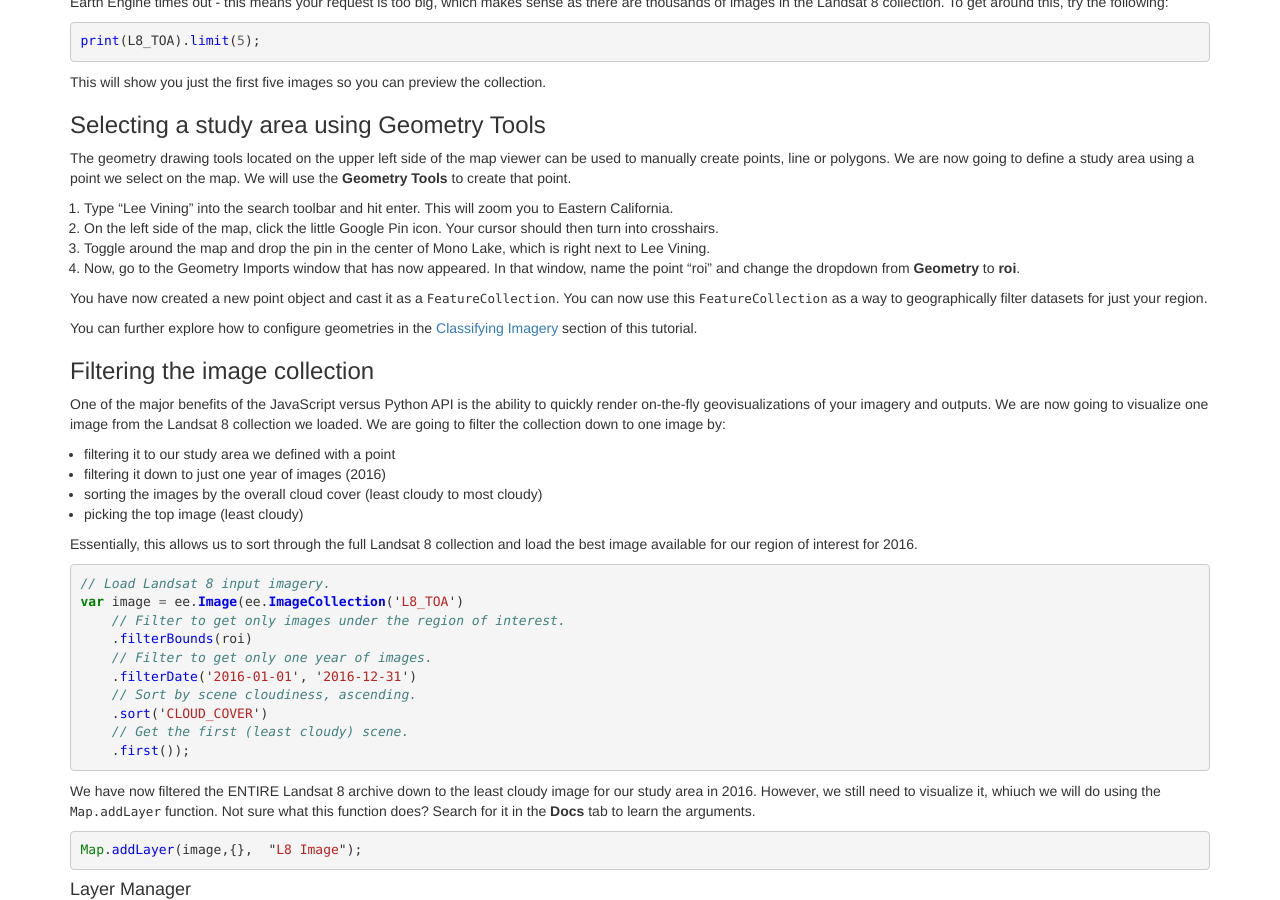
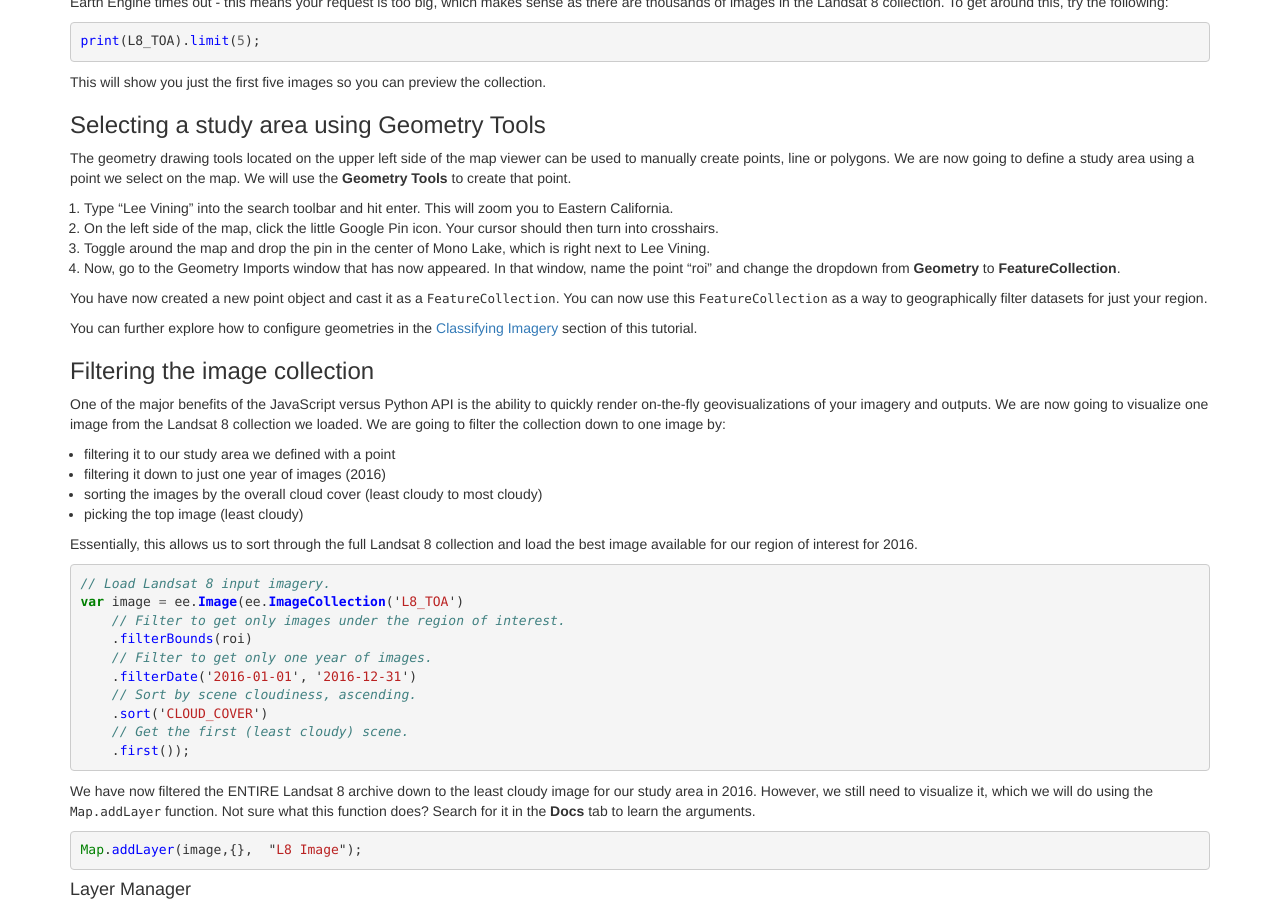
Before and after one commit to geohackweek/GoogleEarthEngine, a Jekyll site: the page built from _episodes/02-code-editor.md, in a window 1280 px wide and 900 px high, scrolled down 3187 px. Built offline with Jekyll 4.4.1, drawn with Linux system fonts in a browser that asks for light colours.

Commit message:
updated featurecollection instructions on 02

```diff
--- a/_episodes/02-code-editor.md
+++ b/_episodes/02-code-editor.md
@@ -135,7 +135,7 @@ The geometry drawing tools located on the upper left side of the map viewer can
 1. Type "Lee Vining" into the search toolbar and hit enter. This will zoom you to Eastern California.
 2. On the left side of the map, click the little Google Pin icon. Your cursor should then turn into crosshairs.
 3. Toggle around the map and drop the pin in the center of Mono Lake, which is right next to Lee Vining.
-4. Now, go to the Geometry Imports window that has now appeared. In that window, name the point "roi" and change the dropdown from **Geometry** to **roi**.
+4. Now, go to the Geometry Imports window that has now appeared. In that window, name the point "roi" and change the dropdown from **Geometry** to **FeatureCollection**.
 
 You have now created a new point object and cast it as a `FeatureCollection`. You can now use this  `FeatureCollection` as a way to geographically filter datasets for just your region.
 
@@ -165,7 +165,7 @@ var image = ee.Image(ee.ImageCollection('L8_TOA')
     .first());
 {% endhighlight %}
 
-We have now filtered the ENTIRE Landsat 8 archive down to the least cloudy image for our study area in 2016. However, we still need to visualize it, whiuch we will do using the `Map.addLayer` function. Not sure what this function does? Search for it in the **Docs** tab to learn the arguments.
+We have now filtered the ENTIRE Landsat 8 archive down to the least cloudy image for our study area in 2016. However, we still need to visualize it, which we will do using the `Map.addLayer` function. Not sure what this function does? Search for it in the **Docs** tab to learn the arguments.
 
 {% highlight javascript %}
 Map.addLayer(image,{},  "L8 Image");
```
Also changed, not shown: _episodes/01-introduction.md (+1 -1 lines).
